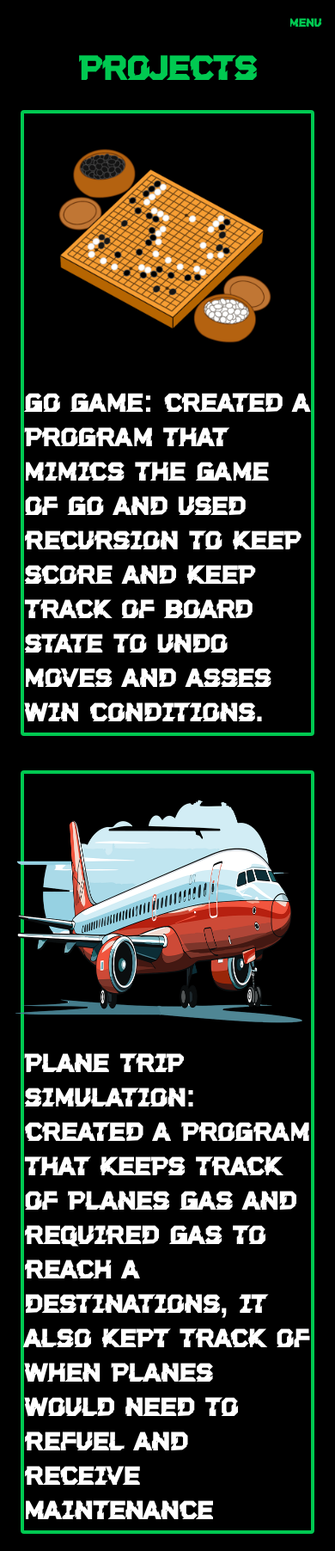
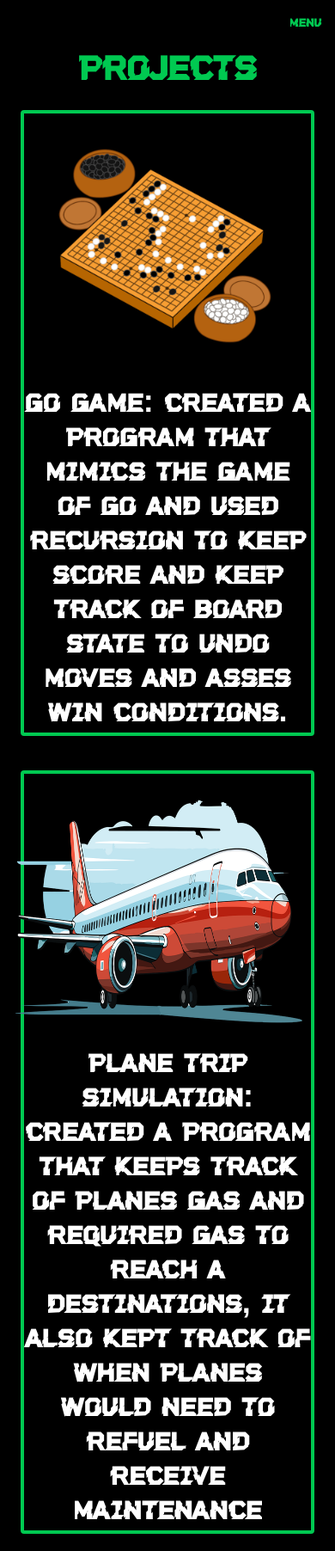
Before and after one commit to CTV2/Personal_Web, a React (Vite) app: page /projects in a window 390 px wide. Shown: the whole page at 86% size. Built offline with nearby package versions, Linux system fonts and the light colour scheme.

Commit message:
Trying to make mobile friendly

```diff
--- a/src/Projects.jsx
+++ b/src/Projects.jsx
@@ -30,10 +30,10 @@ function Projects(){
             <h1 className={"flex flex-col justify-center items-center mt-15 text-5xl text-green-500"}>Projects
 
             </h1>
-            <h1 className={"border-green-500 text-4xl sm:text-4xl lg:text-4xl border-4 rounded flex flex-col sm:flex-row justify-center items-center mb-5 mt-5 text-white"}>
+            <h1 className={"border-green-500 text-4xl sm:text-4xl lg:text-4xl border-4 rounded flex flex-col sm:flex-row justify-center items-center mb-5 mt-5 text-white text-center max-w-xl mx-auto"}>
                 <img className={"h-80 w-100 mr-5"} src={go} alt="Go Board"/> Go Game: Created a program that mimics the game of go and used recursion to keep score and keep track of board state to undo moves and asses win conditions.
             </h1>
-            <h1 className={"border-green-500 text-4xl sm:text-4xl lg:text-4xl border-4 rounded flex flex-col sm:flex-row justify-center items-center mb-5 mt-5 text-white"}>
+            <h1 className={"border-green-500 text-4xl sm:text-4xl lg:text-4xl border-4 rounded flex flex-col sm:flex-row justify-center items-center mb-5 mt-5 text-white text-center max-w-xl mx-auto"}>
                 <img className={"h-80 w-100 mr-5"} src={plane} alt="Go Board"/> Plane Trip Simulation: Created a program that keeps track of planes gas and required gas to reach a destinations, it also kept track of when planes would need to refuel and receive maintenance
             </h1>
         </div>
```
